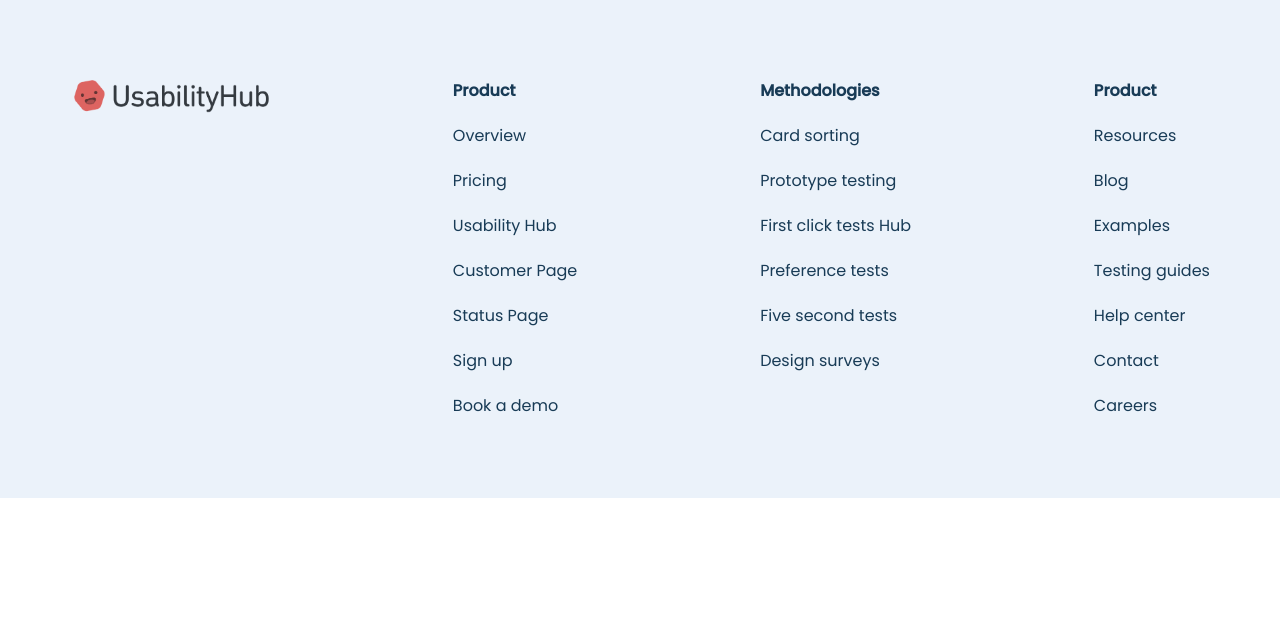
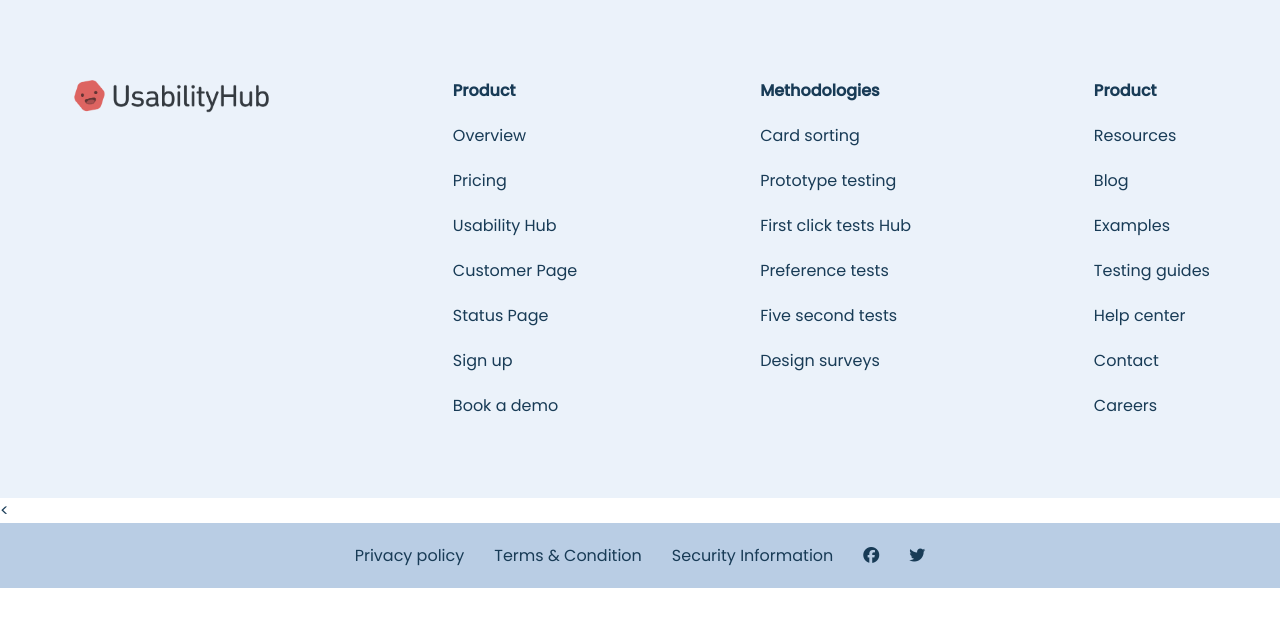
Before and after one commit to nishantbhadrasen/usabilityhub-clone, a plain HTML site: page index.html in a window 1280 px wide. Shown: the part 4229-4855 px from the top of the page. After the commit the page ends 4817 px from the top, so only its background shows below. Drawn offline with Linux system fonts and the light colour scheme.

Commit message:
Page done

```diff
--- a/index.html
+++ b/index.html
@@ -273,13 +273,29 @@
         </div>
 
     </footer>
-    <div class="subfooter"></div>
 
-    <div class="spacer" style="height: 100vh"></div>
+<!-- subfooter -->
+    <<div class="subfooter">
+        <div class="container flex subfooter-container">
+            <a class="hover-link" href="#">Privacy policy</a>
+            <a class="hover-link" href="#">Terms & Condition</a>
+            <a class="hover-link" href="#">Security Information</a>
+            <a class="hover-link" href="#"><i class="fa-brands fa-facebook"></i></a>
+            <a class="hover-link" href="#"><i class="fa-brands fa-twitter"></i></a>
+        </div>
+    </div>
 
-    <script
-      src="https://kit.fontawesome.com/9d18234758.js"
-      crossorigin="anonymous"
-    ></script>
-  </body>
+    <script src="https://kit.fontawesome.com/c1fc3d2826.js" crossorigin="anonymous"></script>
+
+    <script>
+        const toggleButton = document.getElementById('nav-toggle');
+        const navLinks = document.getElementById('nav-links');
+
+        toggleButton.addEventListener('click', () => {
+            navLinks.classList.toggle('active');
+        })
+
+    </script>
+
+</body>
 </html>
--- a/style.css
+++ b/style.css
@@ -308,3 +308,16 @@ footer {
     align-items: flex-start;
     justify-content: space-between;
 }
+
+/* subfooter */
+
+.subfooter {
+    background-color: #b9cde4;
+    padding: var(--padding-inline-section);
+}
+
+.subfooter-container {
+    justify-content: center;
+    gap: 30px;
+    flex-wrap: wrap;
+}
```
